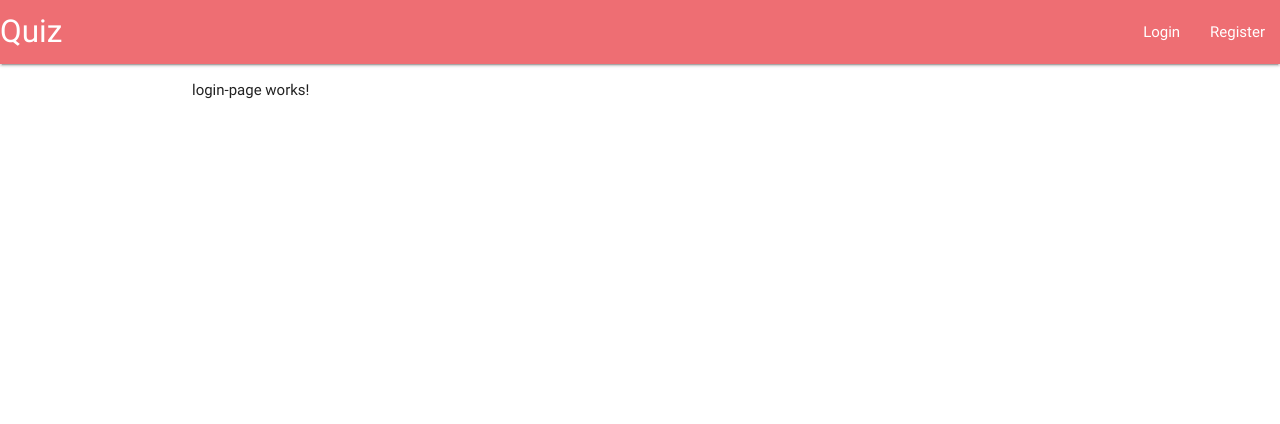
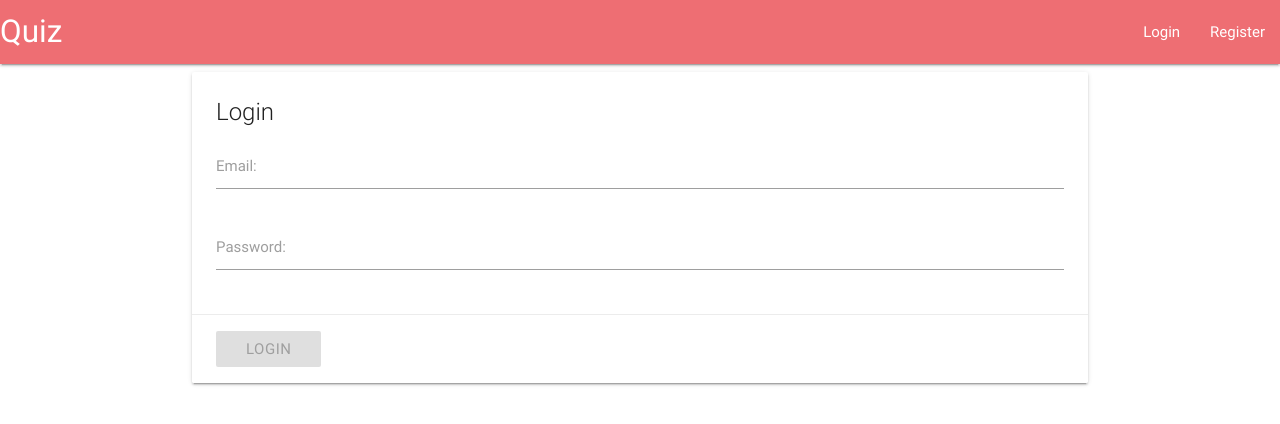
Before and after one commit to SergeVonSchwarz/express-angular, an Angular app in the folder client/: page /login in a window 1280 px wide. Shown: the top 424 px of the page. Built offline with nearby package versions, Linux system fonts and the light colour scheme.

Commit message:
login page

```diff
--- a/client/src/app/app.module.ts
+++ b/client/src/app/app.module.ts
@@ -7,6 +7,7 @@ import {AppRoutingModule} from './app-routing.module';
 import {AuthLayoutComponent} from './shared/layouts/auth-layout/auth-layout.component';
 import {RegisterPageComponent} from './register-page/register-page.component';
 import {ModalComponent} from './modal/modal.component';
+import {FormsModule, ReactiveFormsModule} from '@angular/forms';
 
 @NgModule({
   declarations: [
@@ -17,6 +18,8 @@ import {ModalComponent} from './modal/modal.component';
     ModalComponent
   ],
   imports: [
+    FormsModule,
+    ReactiveFormsModule,
     BrowserModule,
     AppRoutingModule
   ],
--- a/client/src/app/login-page/login-page.component.html
+++ b/client/src/app/login-page/login-page.component.html
@@ -1,3 +1,51 @@
-<p>
-  login-page works!
-</p>
+<form
+  class="card"
+  [formGroup]="form"
+  (ngSubmit)="onSubmit()"
+>
+  <div class="card-content">
+    <span class="card-title">Login</span>
+    <div class="input-field">
+      <input
+        id="email"
+        type="email"
+        formControlName="email"
+        [ngClass]="{'invalid': form.get('email').invalid && form.get('email').touched}"
+      >
+      <label for="email">Email:</label>
+      <span
+        class="helper-text red-text"
+        *ngIf="form.get('email').invalid && form.get('email').touched"
+      >
+        <span *ngIf="form.get('email').errors['required']">Empty email!</span>
+        <span *ngIf="form.get('email').errors['email']">Incorrect email!</span>
+      </span>
+    </div>
+    <div class="input-field">
+      <input
+        id="password"
+        type="password"
+        formControlName="password"
+        [ngClass]="{'invalid': form.get('password').invalid && form.get('password').touched}"
+      >
+      <label for="password">Password:</label>
+      <span
+        class="helper-text red-text"
+        *ngIf="form.get('password').invalid && form.get('password').touched"
+      >
+        <span *ngIf="form.get('password').errors['required']">Empty password!</span>
+        <span *ngIf="form.get('password').errors['minlength'] && form.get('password').errors['minlength']['requiredLength']">
+          Password min 5 symbols, now {{form.get('password').errors['minlength']['actualLength']}}!
+        </span>
+      </span>
+    </div>
+  </div>
+  <div class="card-action">
+    <button
+      class="modal-action btn waves-effect"
+      type="submit"
+      [disabled]="form.invalid"
+    >
+      Login</button>
+  </div>
+</form>
--- a/client/src/app/login-page/login-page.component.ts
+++ b/client/src/app/login-page/login-page.component.ts
@@ -1,4 +1,5 @@
 import { Component, OnInit } from '@angular/core';
+import {FormControl, FormGroup, Validators} from '@angular/forms';
 
 @Component({
   selector: 'app-login-page',
@@ -7,9 +8,19 @@ import { Component, OnInit } from '@angular/core';
 })
 export class LoginPageComponent implements OnInit {
 
+  form: FormGroup;
+
   constructor() { }
 
   ngOnInit() {
+    this.form = new FormGroup({
+      email: new FormControl(null, [Validators.required, Validators.email]),
+      password: new FormControl(null, [Validators.required, Validators.minLength(5)])
+    });
+  }
+
+  onSubmit() {
+
   }
 
 }
--- a/client/src/app/modal/modal.component.html
+++ b/client/src/app/modal/modal.component.html
@@ -6,10 +6,10 @@
 
 <div id="modal1" class="modal" #modal>
   <div class="modal-content">
-    <h4>Modal Header</h4>
+   <!-- <h4>Modal Header</h4>-->
     <ng-content></ng-content>
   </div>
-  <div class="modal-footer">
+ <!-- <div class="modal-footer">
     <a href="#!" class="modal-close waves-effect waves-green btn-flat">Agree</a>
-  </div>
+  </div>-->
 </div>
--- a/client/src/app/shared/layouts/auth-layout/auth-layout.component.html
+++ b/client/src/app/shared/layouts/auth-layout/auth-layout.component.html
@@ -14,8 +14,8 @@
   </div>
 </nav>
 
-<app-modal *ngIf="selectModalComponent"><app-login-page></app-login-page></app-modal>
-<app-modal *ngIf="!selectModalComponent"><app-register-page></app-register-page></app-modal>
+<app-modal *ngIf="selectAuthComponent"><app-login-page></app-login-page></app-modal>
+<app-modal *ngIf="!selectAuthComponent"><app-register-page></app-register-page></app-modal>
 
 <div class="container">
   <router-outlet></router-outlet>
--- a/client/src/app/shared/layouts/auth-layout/auth-layout.component.ts
+++ b/client/src/app/shared/layouts/auth-layout/auth-layout.component.ts
@@ -7,7 +7,7 @@ import {Component, OnInit} from '@angular/core';
 })
 export class AuthLayoutComponent implements OnInit {
 
-  selectModalComponent: boolean = true;
+  selectAuthComponent: boolean = true;
 
   constructor() { }
 
@@ -15,10 +15,10 @@ export class AuthLayoutComponent implements OnInit {
   }
 
   modalLogin() {
-   this.selectModalComponent = true;
+   this.selectAuthComponent = true;
   }
 
   modalRegister() {
-   this.selectModalComponent = false;
+   this.selectAuthComponent = false;
   }
 }
```
